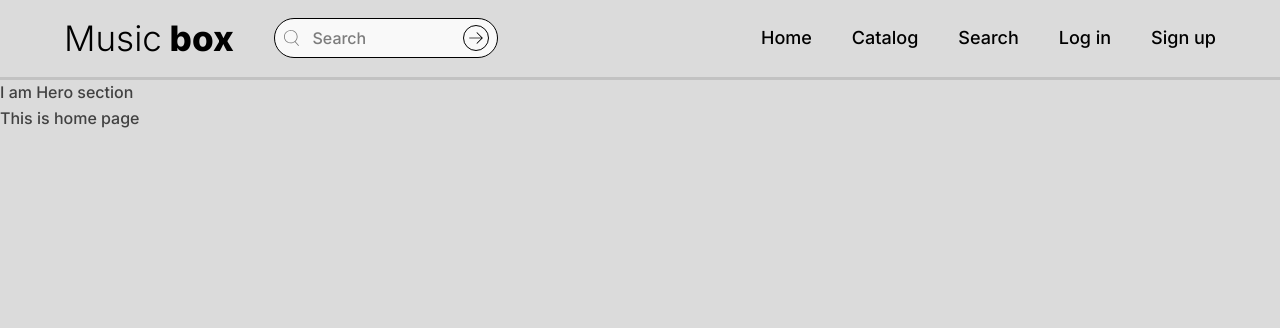
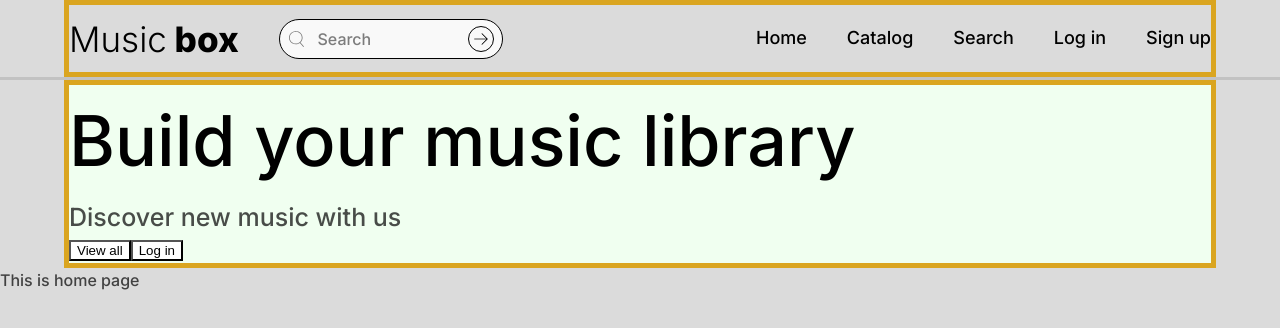
Before and after one commit to eprikhodko/music-box, a React (Create React App) app: page / in a window 1280 px wide. Shown: the top 328 px of the page. Built offline with nearby package versions, Linux system fonts and the light colour scheme.

Commit message:
Create Button component

```diff
--- /dev/null
+++ b/src/components/Button.js
@@ -0,0 +1,16 @@
+import PropTypes from "prop-types"
+import styled from "styled-components"
+
+const StyledButton = styled.button`
+  background-color: #fff;
+`
+
+function Button({ text }) {
+  return <StyledButton> {text}</StyledButton>
+}
+
+Button.propTypes = {
+  text: PropTypes.string.isRequired,
+}
+
+export default Button
--- a/src/components/Hero.js
+++ b/src/components/Hero.js
@@ -1,5 +1,36 @@
+import styled from "styled-components"
+
+import ContainerMain from "./containers/ContainerMain"
+import Button from "./Button"
+
+const HeroSection = styled.section`
+  background-color: honeydew;
+`
+
+const HeroTitle = styled.h1`
+  font-size: 7rem;
+  color: #000;
+  font-weight: 500;
+  line-height: 1.6;
+`
+
+const HeroSubtitle = styled.h2`
+  font-size: 2.5rem;
+  color: rgba(0, 0, 0, 0.7);
+  font-weight: 500;
+`
+
 function Hero() {
-  return <div>I am Hero section</div>
+  return (
+    <ContainerMain>
+      <HeroSection>
+        <HeroTitle>Build your music library</HeroTitle>
+        <HeroSubtitle>Discover new music with us</HeroSubtitle>
+        <Button text="View all" />
+        <Button text="Log in" />
+      </HeroSection>
+    </ContainerMain>
+  )
 }
 
 export default Hero
--- a/src/components/Logo.js
+++ b/src/components/Logo.js
@@ -3,7 +3,7 @@ import styled from "styled-components"
 
 import * as ROUTES from "../constants/routes"
 
-const StyledLogo = styled.h1`
+const StyledLogo = styled.p`
   color: #000;
   font-size: 3.5rem;
   font-weight: 800;
--- a/src/components/containers/ContainerMain.js
+++ b/src/components/containers/ContainerMain.js
@@ -5,6 +5,7 @@ const StyledContainerMain = styled.div`
   width: 90%;
   max-width: 1440px;
   margin: 0 auto;
+  border: 5px solid goldenrod;
 `
 
 function ContainerMain({ children }) {
--- a/src/pages/home.js
+++ b/src/pages/home.js
@@ -7,9 +7,11 @@ function Home() {
   return (
     <>
       <Header />
-      <Hero />
-      {/* <RecentlyAddedAlbums />
-      <Footer /> */}
+      <main>
+        <Hero />
+        {/* <RecentlyAddedAlbums / */}
+      </main>
+      {/* <Footer /> */}
       <div>This is home page</div>
     </>
   )
```
